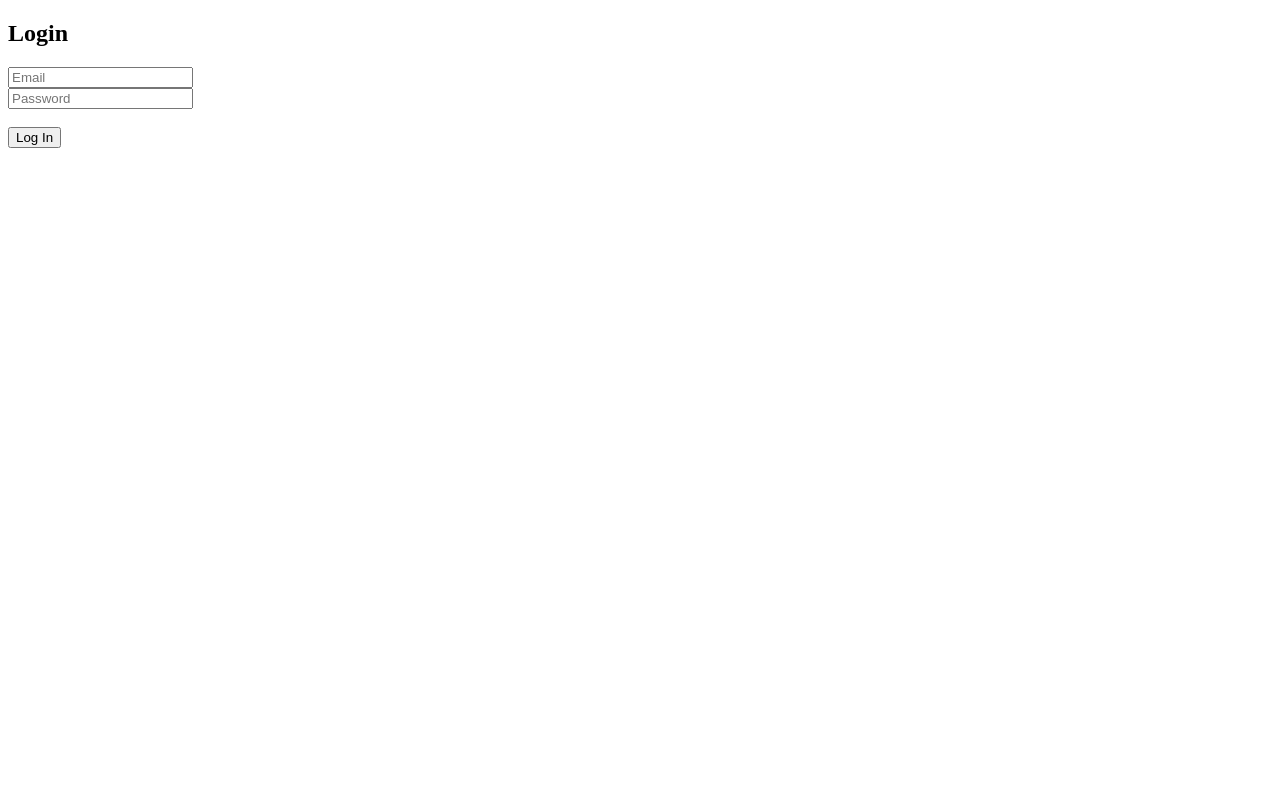
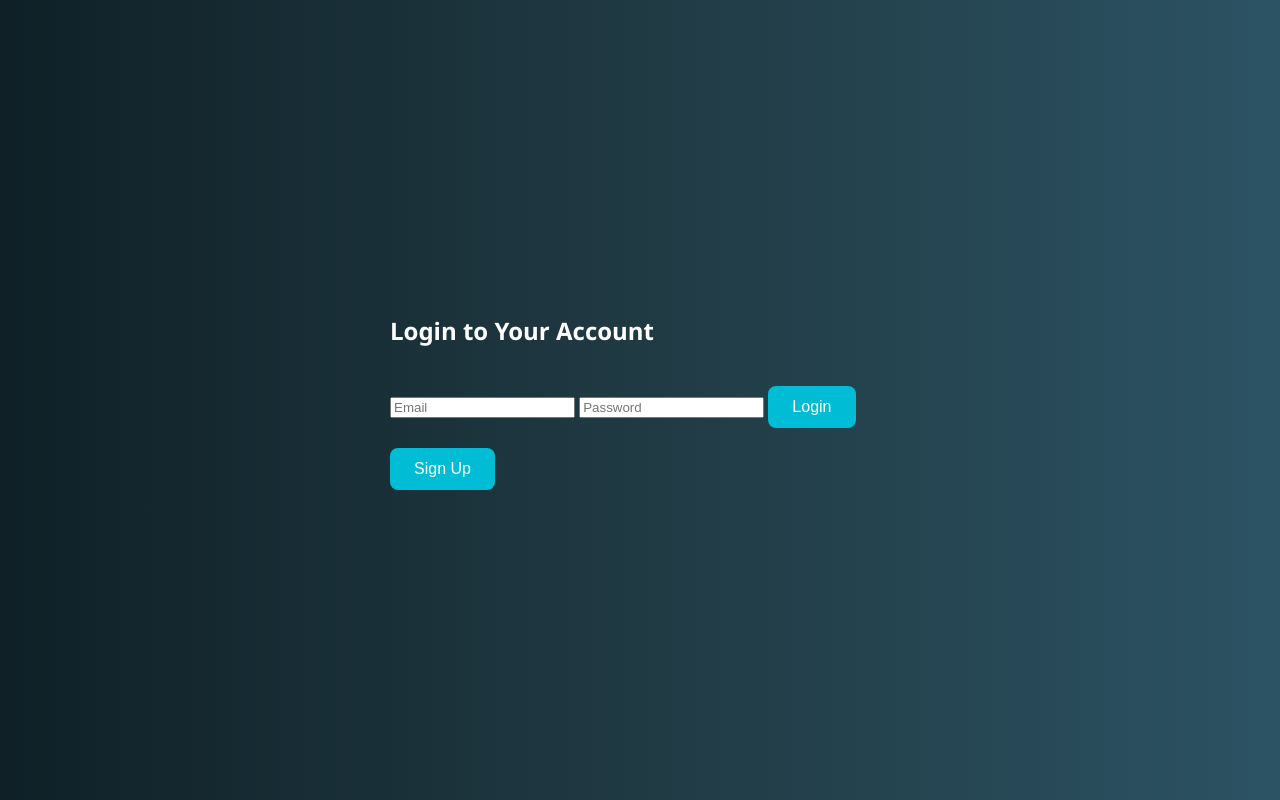
Before and after one commit to erembedded/arduino-ui, a plain HTML site: page index.html in a window 1280 px wide. Drawn offline with Linux system fonts and the light colour scheme.

Commit message:
Update index.html

```diff
--- a/index.html
+++ b/index.html
@@ -1,16 +1,22 @@
 <!DOCTYPE html>
-<html>
+<html lang="en">
 <head>
-  <title>Login Page</title>
+  <meta charset="UTF-8" />
+  <meta name="viewport" content="width=device-width, initial-scale=1.0"/>
+  <title>Login</title>
+  <link rel="stylesheet" href="style.css" />
   <script src="https://www.gstatic.com/firebasejs/10.11.0/firebase-app-compat.js"></script>
   <script src="https://www.gstatic.com/firebasejs/10.11.0/firebase-auth-compat.js"></script>
 </head>
 <body>
-  <h2>Login</h2>
-  <input type="email" id="email" placeholder="Email" /><br />
-  <input type="password" id="password" placeholder="Password" /><br /><br />
-  <button onclick="login()">Log In</button>
-  <p id="error" style="color:red;"></p>
+  <div class="container">
+    <h2>Login to Your Account</h2>
+    <input type="email" id="email" placeholder="Email" />
+    <input type="password" id="password" placeholder="Password" />
+    <button onclick="logIn()">Login</button>
+    <button onclick="signUp()">Sign Up</button>
+    <p id="message"></p>
+  </div>
   <script src="app.js"></script>
 </body>
 </html>
```
